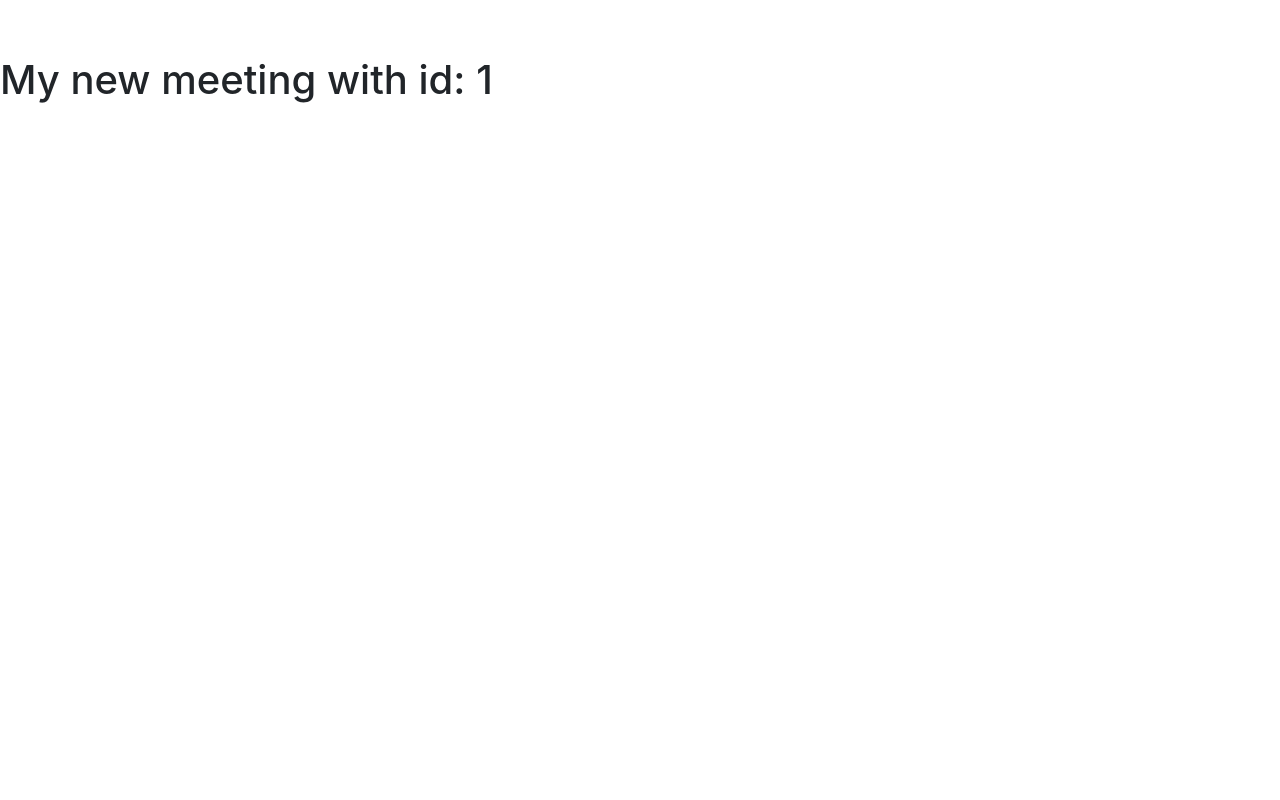
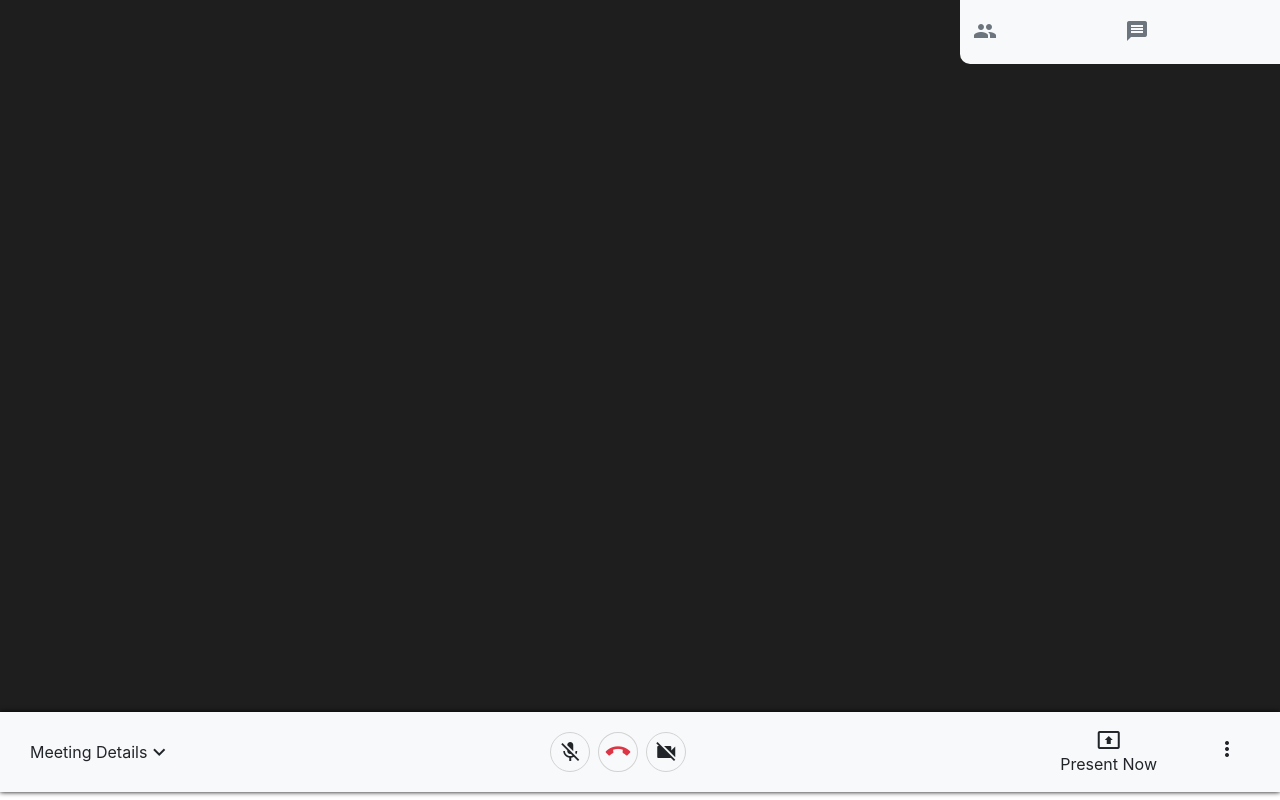
Before and after one commit to vish9812/my-google-meet, a React (Create React App) app in the folder src/VideoApp.Web/client-app/: page /meeting/1 in a window 1280 px wide. Built offline with nearby package versions, Linux system fonts and the light colour scheme.

Commit message:
Add Meeting Page UI

```diff
--- a/src/VideoApp.Web/client-app/src/App.css
+++ b/src/VideoApp.Web/client-app/src/App.css
@@ -1,34 +1,7 @@
-.logo {
-  height: 43px;
-}
-
-.navbar-brand {
-  font-size: 27px;
-  padding-left: 10px;
-}
-
-.nav-item a {
-  color: gray !important;
-  font-size: 16px;
-  padding: 0 10px;
-  font-weight: 600;
-}
-
 .display-center {
   display: flex;
   justify-content: center;
   align-items: center;
-}
-
-li.nav-item {
-  padding: 0 10px;
-}
-
-.signin-image {
-  height: 390px;
-  border: 25px solid white;
-  border-radius: 5px;
-  box-shadow: 1px 1px 5px grey;
 }
 
 .cursor-pointer {
--- /dev/null
+++ b/src/VideoApp.Web/client-app/src/components/header/header.css
@@ -0,0 +1,19 @@
+.logo {
+  height: 43px;
+}
+
+.navbar-brand {
+  font-size: 27px;
+  padding-left: 10px;
+}
+
+.nav-item a {
+  color: gray !important;
+  font-size: 16px;
+  padding: 0 10px;
+  font-weight: 600;
+}
+
+li.nav-item {
+  padding: 0 10px;
+}
--- a/src/VideoApp.Web/client-app/src/components/header/header.tsx
+++ b/src/VideoApp.Web/client-app/src/components/header/header.tsx
@@ -1,3 +1,5 @@
+import "./header.css"
+
 import React from "react";
 
 interface HeaderProps {
--- a/src/VideoApp.Web/client-app/src/index.css
+++ b/src/VideoApp.Web/client-app/src/index.css
@@ -1,5 +1,4 @@
 body {
-  padding-top: 3.5rem;
   margin: 0;
   font-family: robot, -apple-system, BlinkMacSystemFont, 'Segoe UI', 'Roboto', 'Oxygen',
     'Ubuntu', 'Cantarell', 'Fira Sans', 'Droid Sans', 'Helvetica Neue',
--- /dev/null
+++ b/src/VideoApp.Web/client-app/src/pages/Meeting/meeting.css
@@ -0,0 +1,73 @@
+.home-wrap {
+  background-color: rgb(31,30,30);
+}
+
+.g-top {
+  height: 89vh;
+  position: relative;
+}
+
+.video-wrap {
+  height: 600px;
+}
+
+.video-wrap>* {
+  flex: 1 1 250px;
+  border: 1px solid white;
+}
+
+.g-top-left {
+  position: absolute;
+  right: 0;
+  height: 8vh;
+  top: 0;
+  border-bottom-left-radius: 10px;
+}
+
+.top-left-participant-wrap {
+  position: relative;
+}
+
+.cursor-pointer {
+  cursor: pointer;
+  padding: 5px;
+}
+
+.cursor-pointer:hover {
+  cursor: pointer;
+  padding: 5px;
+  background-color: rgb(226, 225, 225);
+  border-radius: 5px;
+}
+
+.top-left-participant-count {
+  position: absolute;
+  top: -2px;
+  right: -3px;
+  font-size: 15px;
+}
+
+.g-bottom {
+  /* margin: 0 -10px !important; */
+  padding: 0 20px;
+  box-shadow: 0 0 5px black;
+  z-index: 2;
+}
+
+.bottom-left {
+  position: relative;
+  padding: 5px;
+}
+
+.action-icon-style {
+  font-size: 8px !important;
+  height: 40px;
+  width: 40px;
+  border: 1px solid lightgray;
+  border-radius: 50%;
+}
+
+.end-call-wrap {
+  -ms-transform: rotate(135deg);
+  transform: rotate(135deg);
+}
--- a/src/VideoApp.Web/client-app/src/pages/Meeting/meeting.tsx
+++ b/src/VideoApp.Web/client-app/src/pages/Meeting/meeting.tsx
@@ -1,3 +1,5 @@
+import "./meeting.css";
+
 import React from "react";
 import { useParams } from "react-router-dom";
 
@@ -6,7 +8,71 @@ const Meeting = () => {
 
   return (
     <>
-      <h1>My new meeting with id: {meetingId}</h1>
+      <main className="d-flex flex-column home-wrap">
+        <div className="g-top text-light"></div>
+        <div className="top-remote-video-show-wrap d-flex">
+          <div className="w-75 d-none">
+            <div className="call-wrap" style={{ backgroundColor: "black" }}>
+              <div className="video-wrap" style={{ display: "flex", flexWrap: "wrap" }}>
+                <div className="userbox display-center flex-column">
+                  <h2 className="display-center" style={{ fontSize: "14px" }}></h2>
+                  <div className="display-center">
+                    <video autoPlay muted></video>
+                  </div>
+                </div>
+                <div className="userbox display-center flex-column" style={{ display: "none" }}>
+                  <h2 className="display-center" style={{ fontSize: "14px" }}></h2>
+                  <div className="display-center">
+                    <video autoPlay muted></video>
+                    <audio autoPlay muted controls style={{ display: "none" }}></audio>
+                  </div>
+                </div>
+              </div>
+            </div>
+          </div>
+        </div>
+        <div className="g-top-left bg-light text-secondary w-25 d-flex align-items-center justify-content-between pl-2 pr-2">
+          <div className="top-left-participant-wrap pt-2 cursor-pointer">
+            <div className="top-left-participant-icon">
+              <span className="material-icons">people</span>
+            </div>
+            <div className="top-left-participant-count"></div>
+          </div>
+          <div className="top-left-chat-wrap pt-2 cursor-pointer">
+            <span className="material-icons">message</span>
+          </div>
+          <div className="top-left-time-wrap"></div>
+        </div>
+        <div className="g-bottom bg-light m-0 d-flex justify-content-between align-items-center">
+          <div className="bottom-left d-flex" style={{ height: "10vh" }}>
+            <div className="display-center cursor-pointer meeting-details-button">
+              Meeting Details<span className="material-icons">keyboard_arrow_down</span>
+            </div>
+          </div>
+          <div className="bottom-middle d-flex justify-content-center align-items-center" style={{ height: "10vh" }}>
+            <div className="mic-toggle-wrap action-icon-style display-center mr-2 cursor-pointer">
+              <span className="material-icons">mic_off</span>
+            </div>
+            <div className="end-call-wrap action-icon-style display-center mr-2 cursor-pointer">
+              <span className="material-icons text-danger">call</span>
+            </div>
+            <div className="video-toggle-wrap action-icon-style display-center cursor-pointer">
+              <span className="material-icons">videocam_off</span>
+            </div>
+          </div>
+          <div className="bottom-right d-flex justify-content-center align-items-center mr-3" style={{ height: "10vh" }}>
+            <div className="present-now-wrap d-flex justify-content-center flex-column align-items-center mr-5 cursor-pointer">
+              <span className="material-icons">present_to_all</span>
+              <div>Present Now</div>
+            </div>
+            <div className="option-wrap cursor-pointer display-center" style={{ height: "10vh", position: "relative" }}>
+              <div className="option-icon">
+                <span className="material-icons">more_vert</span>
+              </div>
+            </div>
+          </div>
+        </div>
+      </main>
     </>);
 }
 
--- /dev/null
+++ b/src/VideoApp.Web/client-app/src/pages/landing/landing.css
@@ -0,0 +1,10 @@
+.landing {
+  padding-top: 3.5rem;
+}
+
+.landing-image {
+  height: 390px;
+  border: 25px solid white;
+  border-radius: 5px;
+  box-shadow: 1px 1px 5px grey;
+}
--- a/src/VideoApp.Web/client-app/src/pages/landing/landing.tsx
+++ b/src/VideoApp.Web/client-app/src/pages/landing/landing.tsx
@@ -1,3 +1,5 @@
+import "./landing.css";
+
 import React from "react";
 
 interface LandingProps {
@@ -18,7 +20,7 @@ const Landing = ({ meetingIdRef, onJoinMeeting, onNewMeeting }: LandingProps) =>
 
   return (
     <>
-      <main>
+      <main className="landing">
         <div className="jumbotron h-100 d-flex">
           <div className="container w-50">
             <h1 style={{ fontSize: "3rem" }}>Premium video meetings. Now free for everyone.</h1>
@@ -50,7 +52,7 @@ const Landing = ({ meetingIdRef, onJoinMeeting, onNewMeeting }: LandingProps) =>
             </ul>
           </div>
           <div className="container w-50">
-            <img src="/img/google-meet-people.jpg" alt="people" className="signin-image" />
+            <img src="/img/google-meet-people.jpg" alt="people" className="landing-image" />
           </div>
         </div>
       </main>
```
